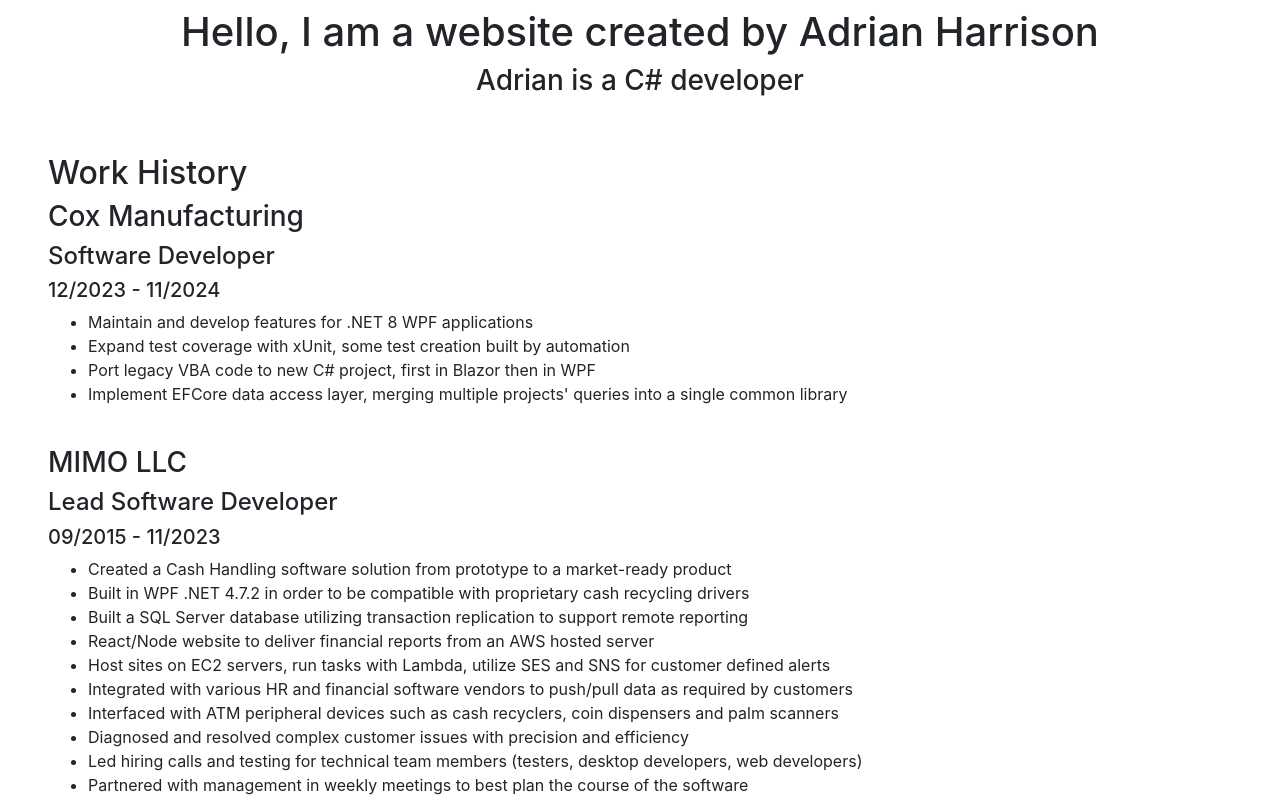
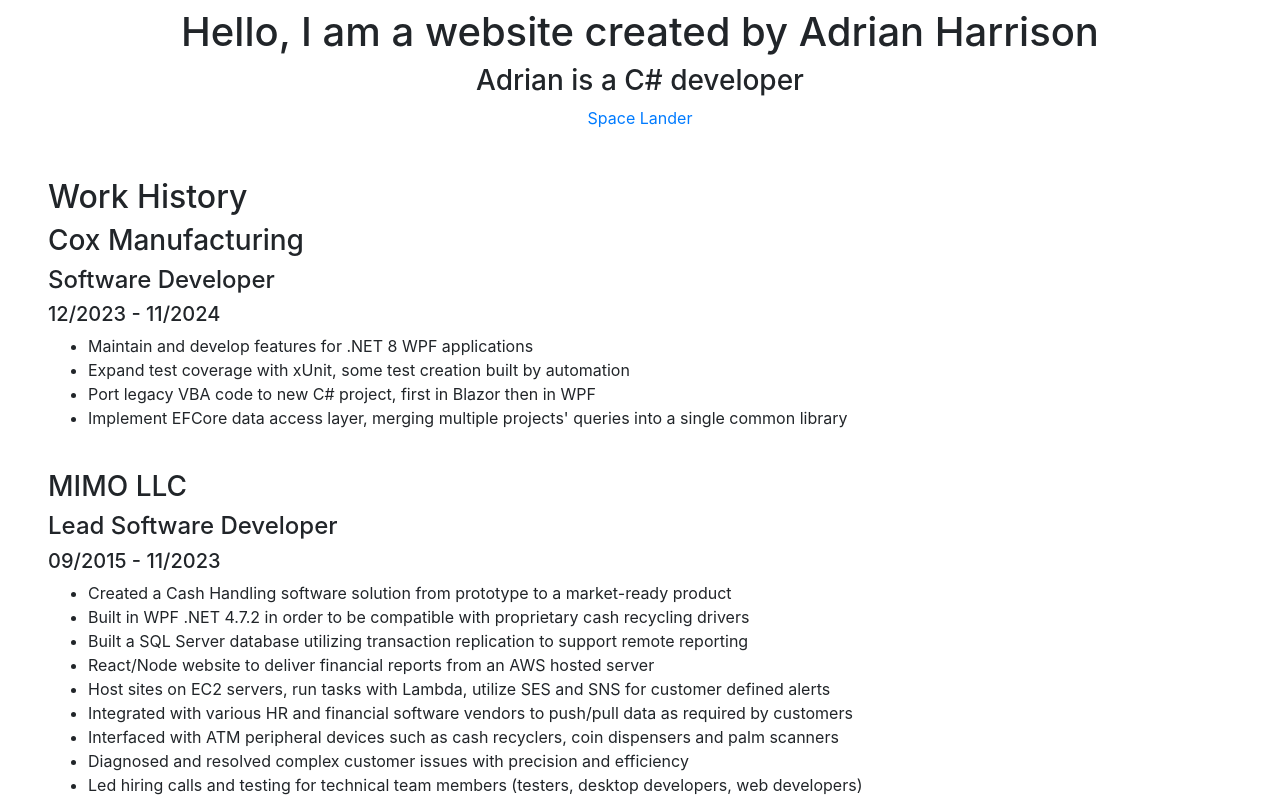
Before and after one commit to acidmath/adrianBHarrisonSite, an Angular app: page / in a window 1280 px wide. Shown: the top 800 px of the page. Built offline with nearby package versions, Linux system fonts and the light colour scheme.

Commit message:
link in game

```diff
--- a/src/app/intro.component.ts
+++ b/src/app/intro.component.ts
@@ -6,6 +6,7 @@
     <section class="flex-center">
         <h1 class="m-2">Hello, I am a website created by Adrian Harrison</h1>
         <h3>Adrian is a C# developer</h3>
+        <a href="https://6782e7c1668a59453e0b1c2a--super-panda-456179.netlify.app/">Space Lander</a>
     </section>
     `
 })
```
